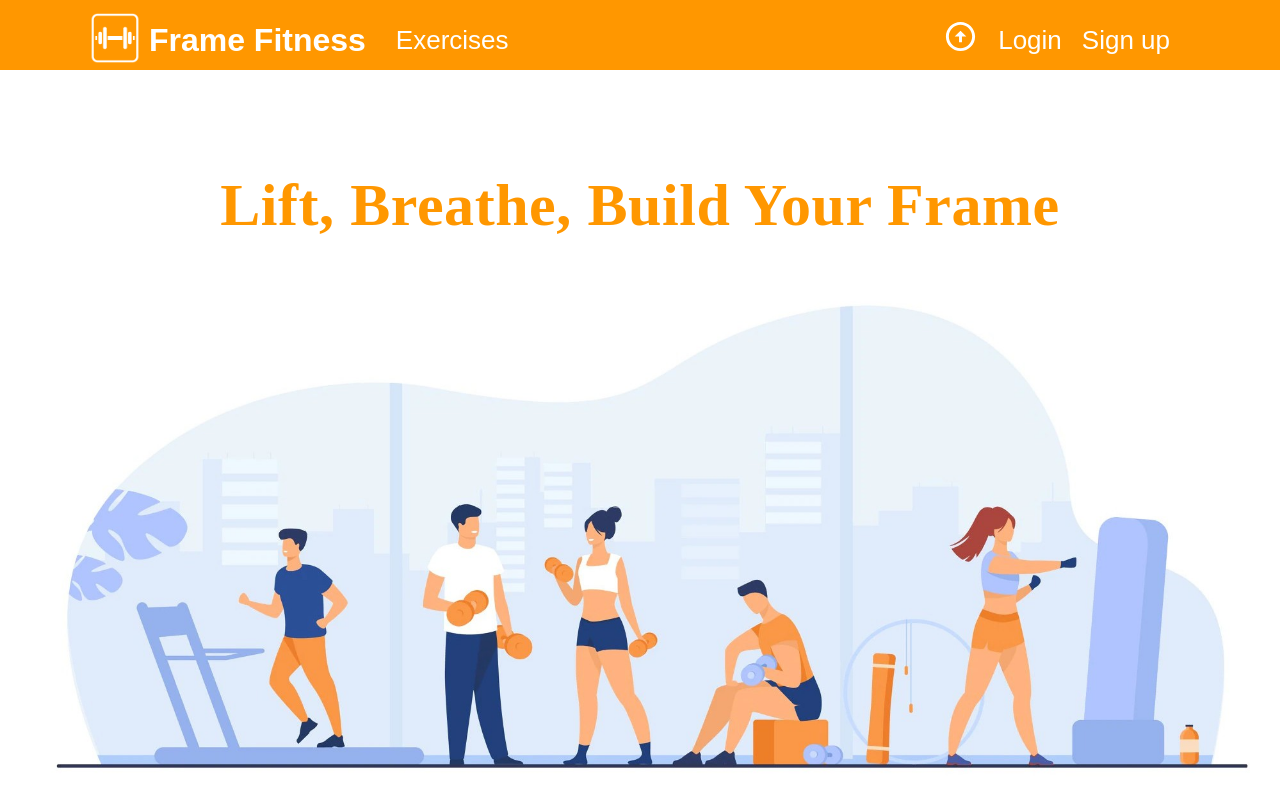
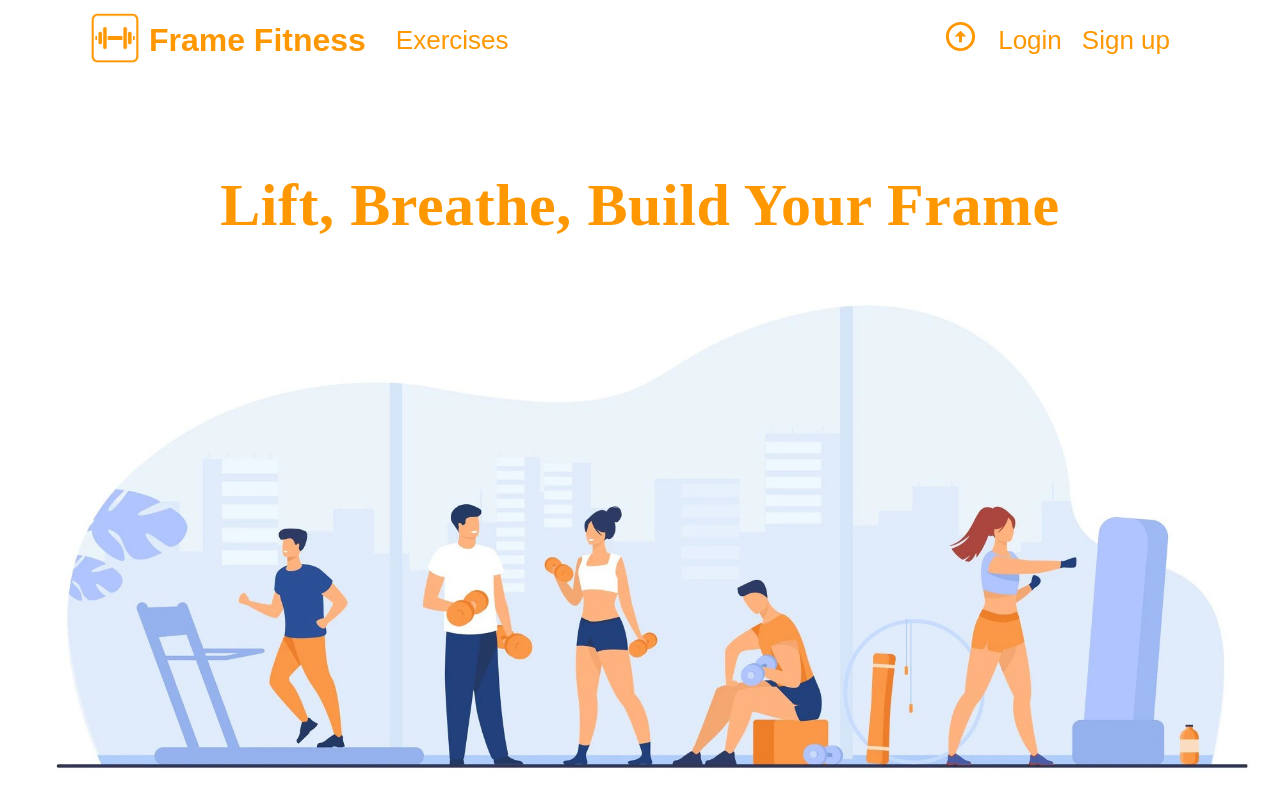
Before and after one commit to Smoopfrog/frame-fitness, a React (Create React App) app: page / in a window 1280 px wide. Shown: the top 800 px of the page. Built offline with nearby package versions, Linux system fonts and the light colour scheme; no server answers; a web font is replaced by a local one.

Commit message:
Add navbar state to change background color and nav items color when scrolling

```diff
--- a/src/components/NavBar.jsx
+++ b/src/components/NavBar.jsx
@@ -2,6 +2,7 @@ import React, { useState } from 'react';
 import { Link } from 'react-router-dom';
 import { Box, Stack, Typography } from '@mui/material';
 import Dumbbell from '../assets/dumbbell.png';
+import DumbbellOrange from '../assets/dumbbell-orange.png';
 import '../styles/App.scss';
 import CustomizedDialogs from './Authentication';
 import FullScreenDialog from './ProfilePopUp';
@@ -48,10 +49,18 @@ const Navbar = ({ user, setUser, workout, setWorkout }) => {
     const [click, setClick] = useState(false)
     const handleClick = () => setClick(!click);
     const closeMenu = () => setClick(false);
+    const [navbar, setNavbar] = useState(false);
+
+    const changeBackground = () => {
+      window.scrollY >= 70 ? setNavbar(true) : setNavbar(false);
+    }
+    window.addEventListener('scroll', changeBackground);
+
+
 
   return (
     <Stack
-      backgroundColor='#FF9700'
+      className={navbar ? 'navbar active' : 'navbar'}
       direction='row'
       justifyContent='space-between'
       px='20px'
@@ -71,13 +80,15 @@ const Navbar = ({ user, setUser, workout, setWorkout }) => {
       >
         <Box>
           <Link to='/'>
-            <img src={Dumbbell} alt="logo"
-              style={{ width: '50px', height: '50px' }} />
+            {navbar ?
+              <img src={Dumbbell} alt="logo" style={{ width: '50px', height: '50px' }} /> :
+                <img src={DumbbellOrange} alt="logo" style={{ width: '50px', height: '50px' }} />}
+
           </Link>
         </Box>
 
         <Box sx={{ display: { xs: 'none', sm: 'block' } }}>
-          <Link to='/' style={{ textDecoration: 'none', color: 'white' }}>
+          <Link id='name' to='/' >
             <h1 >&nbsp;Frame Fitness</h1>
           </Link>
         </Box>
--- a/src/styles/App.scss
+++ b/src/styles/App.scss
@@ -9,9 +9,25 @@ html {
   width: 100vw;
   scroll-behavior: smooth;
 
+  .navbar {
+    background-color: #FFF;
+  }
+
+  #name {
+    color: #FF9700;
+    text-decoration: none;
+  }
+
+  .navbar.active {
+    background: linear-gradient(90deg, #FF9700 0%, #FF9700 100%);
+    .menu-icon, .chat-icon, .toggle-up, .nav-elements, .nav-elements::before, .welcome-user, #name {
+      color: #FFF;
+    }
+  }
+
   .nav-elements, .welcome-user {
     position: relative;
-    color: #FFF;
+    color: #FF9700;
     text-decoration: none;
     &:hover {
       cursor: pointer;
@@ -19,7 +35,7 @@ html {
   }
 
   .toggle-up {
-    color: #FFF;
+    color: #FF9700;
     padding-bottom: 7px;
     &:active {
       transform: scale(1.15, 1.15) !important;
@@ -34,7 +50,7 @@ html {
     height: 3px;
     bottom: 0;
     left: 0;
-    background-color: #FFF;
+    background-color: #FF9700;
     transform: scaleX(0);
     transform-origin: top left;
     transition: transform 0.3s ease;
@@ -303,6 +319,7 @@ html {
    }
    .chat-icon {
     display: none;
+    color: '#FF9700'
    }
 }
 
@@ -315,7 +332,7 @@ html {
     right: 20px;
     transform: translate(-100%, 60%);
     cursor: pointer;
-    color: #FFF;
+    color: #FF9700;
   }
 
   .chat-icon {
@@ -323,7 +340,7 @@ html {
     margin-top: 10px;
     margin-left: 10px;
     cursor: pointer;
-    color: #FFF;
+    color: #FF9700;
     &:active {
       transform: scale(1.15, 1.15) !important;
     };
```
Also changed, not shown: src/assets/dumbbell-orange.png (added).
